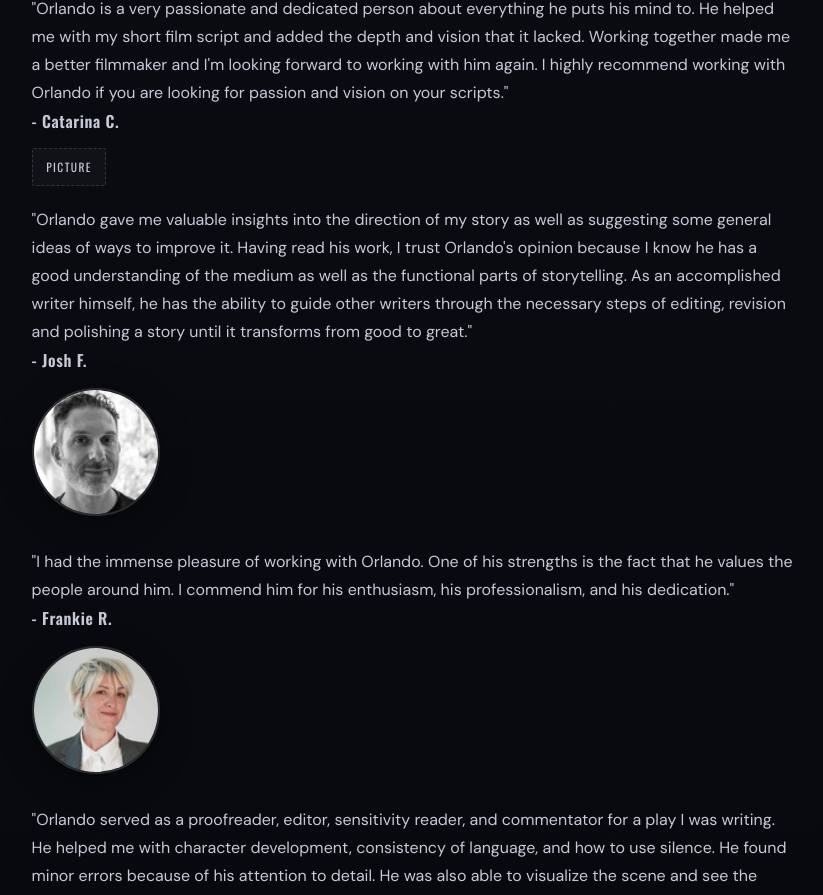
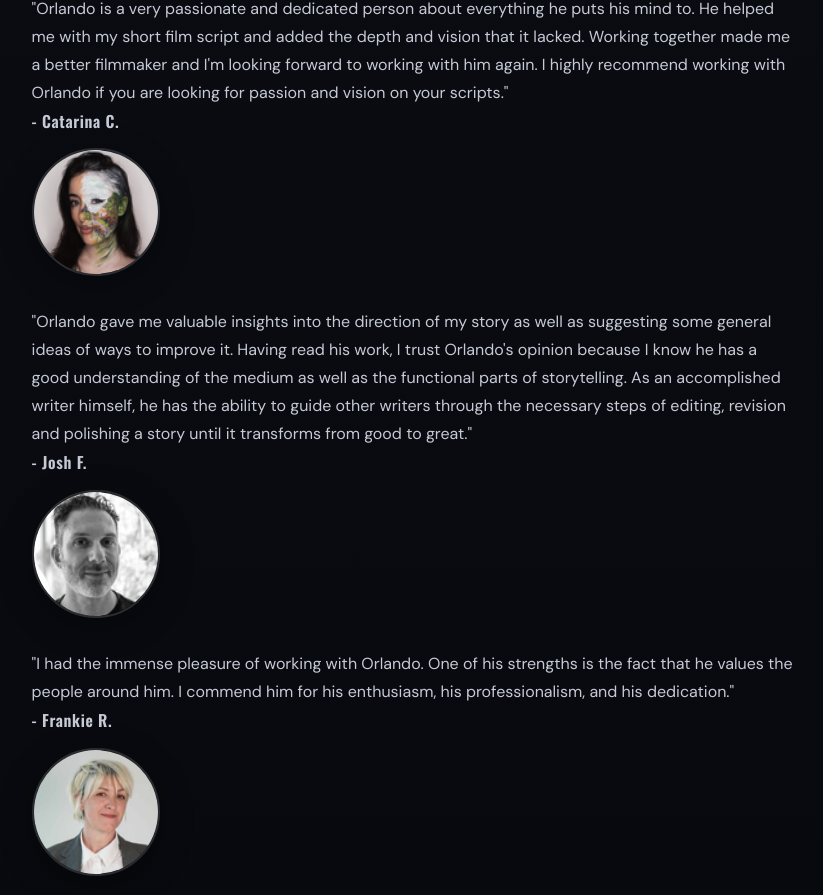
Before and after one commit to orlandott/microbudgetfilmmaking, a Next.js app in the folder nextjs-site/: page /testimonials in a window 1280 px wide. Shown: the part 1251-2146 px from the top of the page, without its empty margins (154-977 px from the left). Built offline with nearby package versions, Linux system fonts and the light colour scheme.

Commit message:
add Catarina C. testimonial headshot
Made-with: Cursor

```diff
--- a/nextjs-site/src/app/testimonials/page.tsx
+++ b/nextjs-site/src/app/testimonials/page.tsx
@@ -47,7 +47,15 @@ export default function TestimonialsPage() {
           on your scripts.&quot;
         </p>
         <p className="testimonial-author">- Catarina C.</p>
-        <p className="image-placeholder">Picture</p>
+        <figure className="testimonial-avatar-wrap">
+          <Image
+            src="/images/testimonials/catarina-c.png"
+            alt="Catarina C."
+            width={256}
+            height={256}
+            className="testimonial-avatar"
+          />
+        </figure>
 
         <p>
           &quot;Orlando gave me valuable insights into the direction of my story as well as suggesting
```
Also changed, not shown: nextjs-site/public/images/testimonials/catarina-c.png (added).
